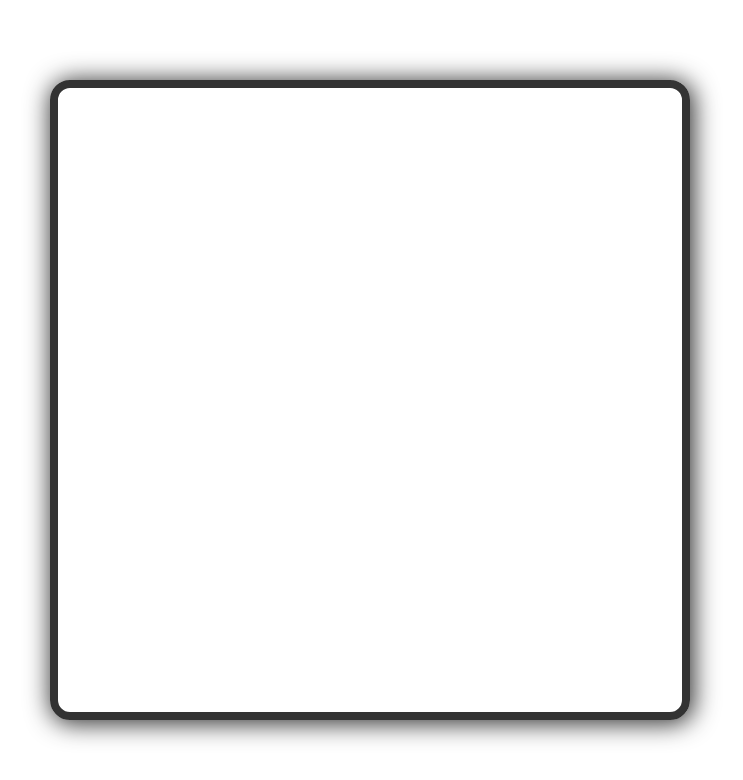
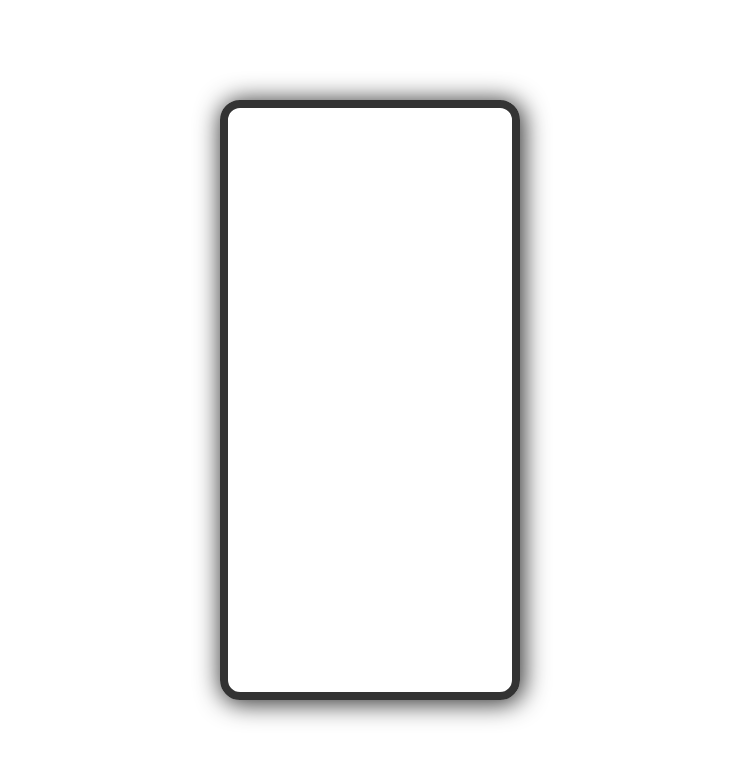
Before and after one commit to Christiano0407/animation_Web_Development, a plain HTML site: page animation/animation.html in a window 1280 px wide. Shown: the whole page, without its empty margins (270-1013 px from the left). Drawn offline with Linux system fonts and the light colour scheme.

Commit message:
animation part 03

```diff
--- a/style.css
+++ b/style.css
@@ -55,8 +55,8 @@ input:checked {
 .phone {
     position: relative;
     border: 8px solid #333;
-    width: 50%;
-    height: 80%;
+    width: 30rem;
+    height: 60rem;
     border-radius: 2rem;
     box-shadow: 2px 2px 25px 2px #333;
 }
```
